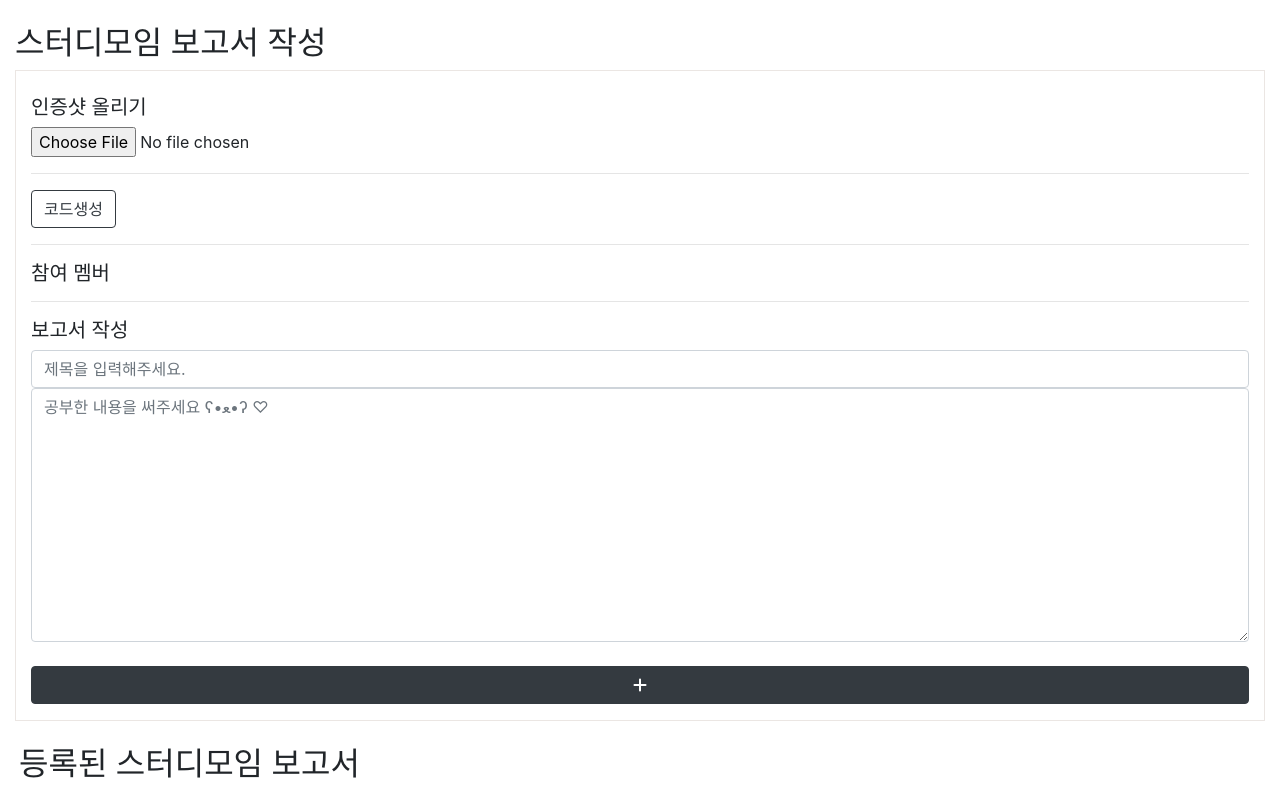
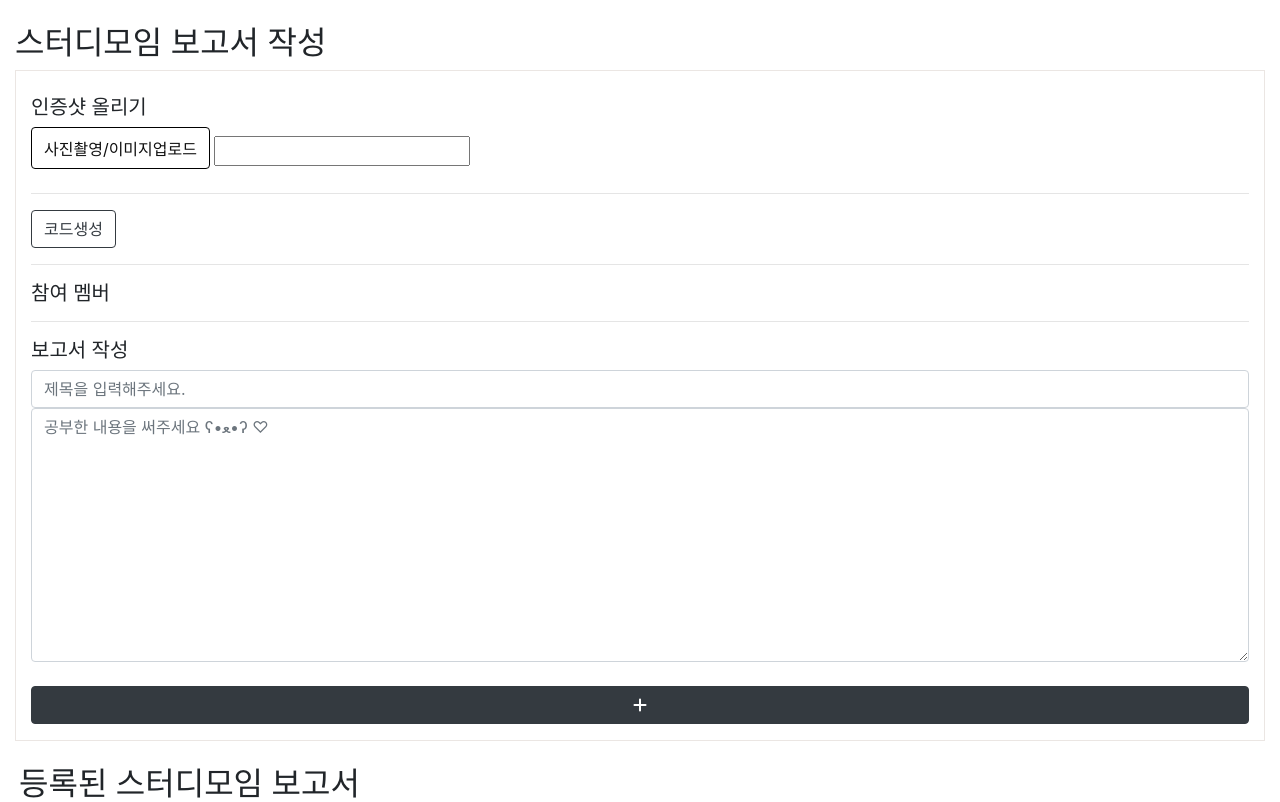
Before and after one commit to dodoyoon/Histudy, a Django app: template photos/templates/main.html in a window 1280 px wide. Shown: the part 79-881 px from the top of the page. Before the commit the page ends 857 px from the top, so only its background shows below. Run offline with Django 3.2, Linux system fonts and the light colour scheme; the template is opened without the code that fills it: values that come from a table or form of the project are taken from there, others are empty; some libraries are stand-ins or nearby versions.

Commit message:
Change default file upload button

```diff
--- a/photos/forms.py
+++ b/photos/forms.py
@@ -7,6 +7,14 @@ from .models import Data, Announcement, Member
 from django_summernote.widgets import SummernoteWidget
 
 class DataForm(forms.ModelForm):
+    image = forms.ImageField(label='', widget=forms.ClearableFileInput(
+        attrs={
+            'id': 'ex_file',
+            'name': 'ex_file',
+            'onchange': "javascript:document.getElementById('fileName').value = this.value",
+        }
+    ))
+
     title = forms.CharField(label='', widget=forms.TextInput(
         attrs={
             'class': 'form-control',
--- a/photos/templates/main.html
+++ b/photos/templates/main.html
@@ -16,8 +16,55 @@
 
 {% block content %}
 <style>
+    .filebox label {
+        display: inline-block;
+        padding: .5em .75em;
+        color: #101010;
+        font-size: inherit;
+        line-height: normal;
+        vertical-align: middle;
+        background-color: #FFFFFF;
+        cursor: pointer;
+        border: 1px solid #000000;
+        border-radius: .25em;
+        -webkit-transition: background-color 0.2s;
+        transition: background-color 0.2s;
+    }
 
+    .filebox label:hover {
+        background-color: #303030;
+        color: #FFFFFF;
+    }
+
+    .filebox label:active {
+        background-color: #367c36;
+    }
+
+    .filebox input[type="file"] {
+        position: absolute;
+        width: 1px;
+        height: 1px;
+        padding: 0;
+        margin: -1px;
+        overflow: hidden;
+        clip: rect(0, 0, 0, 0);
+        border: 0;
+    }
 </style>
+
+<script>
+    var fileTarget = $('.filebox .ex_file');
+
+    fileTarget.on('change', function(){ // 값이 변경되면
+        if(window.FileReader){ // modern browser
+            var filename = $(this)[0].files[0].name;
+        }else{ // old IE
+            var filename = $(this).val().split('/').pop().split('\\').pop(); // 파일명만 추출
+        }  // 추출한 파일명 삽입
+        $(this).siblings('.fileName').val(filename);
+    });
+</script>
+
 
 <h2>스터디모임 보고서 작성</h2>
 <div class="container-fluid mb-4" id="form_container" style="border-style:solid; border-color: #ebe6e3; border-width: 1px;">
@@ -31,7 +78,14 @@
     >
         {% csrf_token %}
         <h5>인증샷 올리기</h5>
-        {{ form.image }}
+        <div class="filebox">
+          <label for="ex_file">사진촬영/이미지업로드</label>
+          {{ form.image }}
+          <input type="text" id="fileName"  name="fileName">
+        </div>
+
+
+
         <hr>
         <a href="{% url 'popup' %}" class="btn btn-outline-dark">코드생성</a>
         <hr>
```
